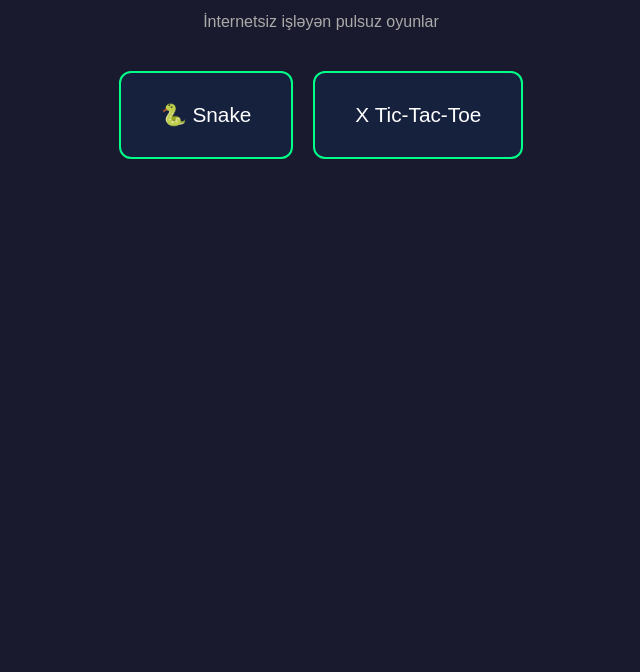
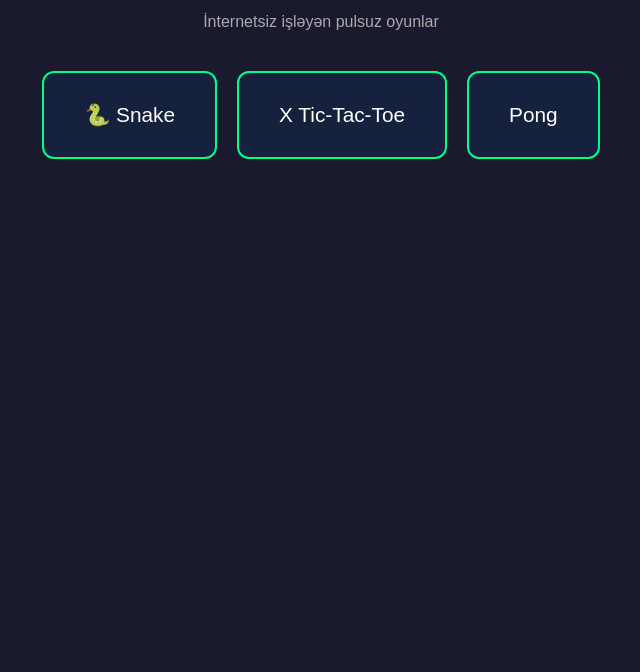
Before and after one commit to zaranadya/offline_games, a plain HTML site: page index.html in a window 1280 px wide. Shown: the part 128-800 px from the top of the page, without its empty margins (319-959 px from the left). Drawn offline with Linux system fonts and the light colour scheme.

Commit message:
Add link to Pong game in index.html

```diff
--- a/index.html
+++ b/index.html
@@ -19,6 +19,8 @@
   <div class="grid">
     <a class="card" href="snake/index.html">🐍 Snake</a>
       <a class="card" href="tictactoe/index.html">X Tic-Tac-Toe</a>
+     <a class="card" href="pongg/index.html">  Pong</a>
+
   </div>
 </body>
 </html>
```
